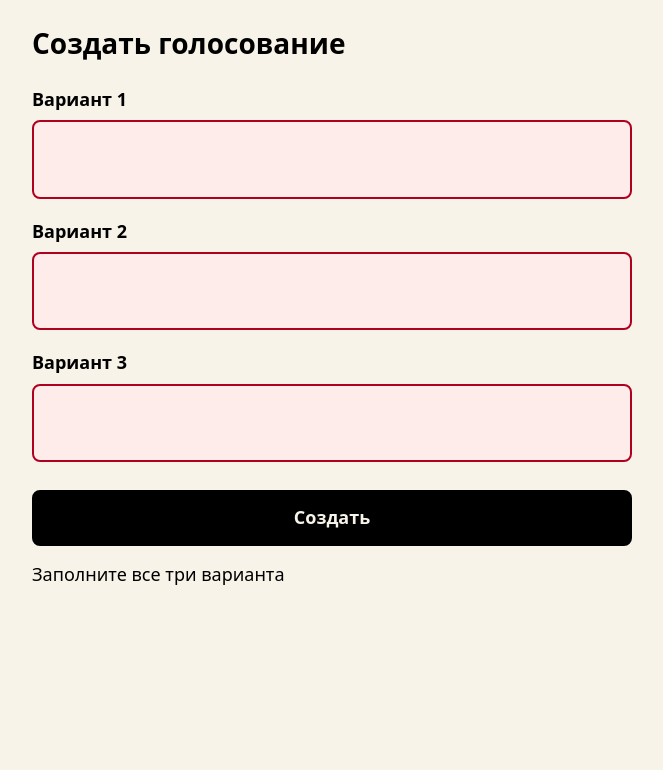
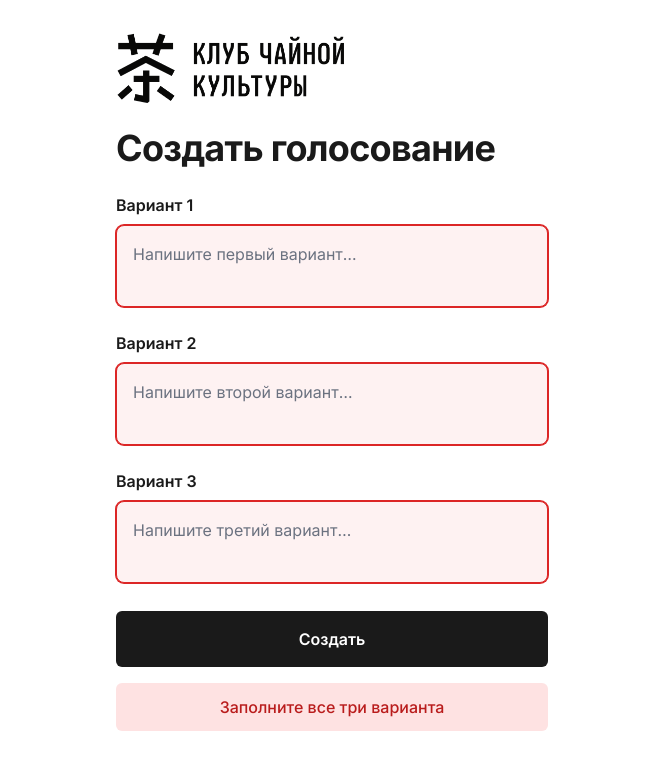
Before and after one commit to zufar574-oss/tea-app-voting, a plain HTML site: page index.html in a window 1280 px wide. Both pictures are taken after a click on the button "Создать". Shown: the whole page, without its empty margins (308-971 px from the left). Drawn offline with Linux system fonts and the light colour scheme.

Commit message:
Add files via upload

```diff
--- a/index.html
+++ b/index.html
@@ -4,25 +4,29 @@
   <meta charset="UTF-8">
   <meta name="viewport" content="width=device-width, initial-scale=1">
   <title>Голосование за чай</title>
-  <link rel="stylesheet" href="style.css?v=12">
+  <link rel="preconnect" href="https://fonts.googleapis.com">
+  <link rel="preconnect" href="https://fonts.gstatic.com" crossorigin>
+  <link href="https://fonts.googleapis.com/css2?family=Inter:wght@400;500;600;700;800&display=swap" rel="stylesheet">
+  <link rel="stylesheet" href="style.css?v=13">
 </head>
 <body>
   <main>
     <!-- Экран 1: форма создания голосования -->
     <section id="screen-form" hidden>
+      <img class="logo" src="logo.png?v=13" alt="Клуб чайной культуры" width="228" height="72">
       <h1>Создать голосование</h1>
 
       <label for="option_1">Вариант 1</label>
-      <textarea id="option_1" rows="2"></textarea>
+      <textarea id="option_1" rows="2" placeholder="Напишите первый вариант…"></textarea>
 
       <label for="option_2">Вариант 2</label>
-      <textarea id="option_2" rows="2"></textarea>
+      <textarea id="option_2" rows="2" placeholder="Напишите второй вариант…"></textarea>
 
       <label for="option_3">Вариант 3</label>
-      <textarea id="option_3" rows="2"></textarea>
+      <textarea id="option_3" rows="2" placeholder="Напишите третий вариант…"></textarea>
 
-      <button id="create-button" type="button">Создать</button>
-      <p id="form-message" class="message" role="alert"></p>
+      <button id="create-button" class="btn-primary" type="button">Создать</button>
+      <p id="form-message" class="error-message" role="alert"></p>
     </section>
 
     <!-- Экран 2: QR, счётчик, «Обновить» и «Подсчитать» -->
@@ -58,11 +62,11 @@
   </main>
 
   <!-- Номер после ?v= увеличиваем при каждом шаге, чтобы телефон не держал старые файлы -->
-  <script src="config.js?v=12"></script>
-  <script src="api.js?v=12"></script>
-  <script src="qrcode.js?v=12"></script>
-  <script src="host.js?v=12"></script>
-  <script src="guest.js?v=12"></script>
-  <script src="app.js?v=12"></script>
+  <script src="config.js?v=13"></script>
+  <script src="api.js?v=13"></script>
+  <script src="qrcode.js?v=13"></script>
+  <script src="host.js?v=13"></script>
+  <script src="guest.js?v=13"></script>
+  <script src="app.js?v=13"></script>
 </body>
 </html>
--- a/style.css
+++ b/style.css
@@ -1,57 +1,123 @@
-/* style.css — общий вид приложения: молочный фон, чёрный текст. */
+/* style.css — внешний вид приложения по гайду «Контекст_дизайн».
+   Белый фон, чёрный текст, шрифт Inter. Файл собирается по шагам 14а–14г:
+   сейчас оформлены основа и форма ведущего, остальные экраны получат оформление в 14б и 14в. */
+
+/* ---------- Палитра ---------- */
+:root {
+  --primary: #1a1a1a;           /* чёрный текст и основные кнопки */
+  --primary-hover: #000000;
+  --bg: #ffffff;
+  --bg-light: #fafafa;          /* фон полей */
+  --border: #e5e7eb;
+  --border-focus: #2563eb;      /* синий при фокусе */
+  --text-secondary: #6b7280;
+  --success: #059669;           /* рамка и галочка выбранного варианта */
+  --success-text: #047857;      /* зелёный текст «Голос принят» (контраст 5,48:1) */
+  --error: #dc2626;             /* рамка поля с ошибкой */
+  --error-text: #b91c1c;        /* текст ошибки (контраст на розовом 5,30:1) */
+  --error-bg: #fee2e2;
+  --error-field-bg: #fef2f2;
+  --divider: #f3f4f6;
+}
 
 [hidden] {
   display: none !important;
 }
 
+/* ---------- Основа ---------- */
 body {
   margin: 0;
-  padding: 24px;
-  background: #f7f3e8;
-  color: #000;
-  font-family: system-ui, sans-serif;
-  font-size: 18px;
-  line-height: 1.4;
+  background: var(--bg);
+  color: var(--primary);
+  font-family: 'Inter', system-ui, -apple-system, 'Segoe UI', Roboto, sans-serif;
+  font-size: 1rem;
+  line-height: 1.5;
+  min-height: 100vh;
+  min-height: 100dvh;
 }
 
+/* Контейнер: до 480px, поля 16–24px. Экраны с кнопками выровнены по верху. */
 main {
-  max-width: 600px;
+  box-sizing: border-box;
+  width: 100%;
+  max-width: 480px;
   margin: 0 auto;
+  padding: 24px 16px 48px;
+}
+
+@media (min-width: 640px) {
+  main {
+    padding: 32px 24px 64px;
+  }
 }
 
 h1 {
   margin: 0 0 24px;
-  font-size: 28px;
+  font-size: clamp(1.75rem, 6vw, 2.25rem);
+  font-weight: 700;
+  line-height: 1.15;
+  letter-spacing: -0.02em;
 }
 
 label {
   display: block;
-  margin: 20px 0 8px;
+  margin: 24px 0 8px;
+  font-size: 1rem;
   font-weight: 600;
 }
 
-/* Поля вариантов: растут по высоте вместе с текстом (см. host.js) */
+/* Логотип: только на экране создания голосования, 72px по высоте */
+.logo {
+  display: block;
+  height: 72px;
+  width: auto;
+  max-width: 100%;
+  margin: 0 0 24px;
+}
+
+/* ---------- Поля ввода ---------- */
+/* Поля растут по высоте вместе с текстом (см. host.js) */
 textarea {
   display: block;
   box-sizing: border-box;
   width: 100%;
-  min-height: 56px;
-  padding: 12px;
-  border: 2px solid #000;
+  min-height: 80px;
+  padding: 16px;
+  border: 1px solid var(--border);
   border-radius: 8px;
-  background: #fff;
-  color: #000;
+  background: var(--bg-light);
+  color: var(--primary);
   font: inherit;
+  font-size: 1rem;
   resize: none;
   overflow: hidden;
+  transition: border-color 0.2s ease, background-color 0.2s ease, box-shadow 0.2s ease;
+}
+
+textarea::placeholder {
+  color: var(--text-secondary);
+}
+
+textarea:focus {
+  background: var(--bg);
+  border-color: var(--border-focus);
+  box-shadow: 0 0 0 1px var(--border-focus);
+  outline: none;
 }
 
 /* Пустое поле после нажатия «Создать» */
 textarea.invalid {
-  border-color: #b00020;
-  background: #fdecea;
+  border-color: var(--error);
+  background: var(--error-field-bg);
+  box-shadow: 0 0 0 1px var(--error);
 }
 
+textarea:disabled {
+  opacity: 0.6;
+}
+
+/* ---------- Кнопки ---------- */
+/* Общая основа для всех кнопок; отдельные экраны уточняют её ниже */
 button {
   display: block;
   box-sizing: border-box;
@@ -59,23 +125,93 @@ button {
   min-height: 56px;
   margin-top: 28px;
   padding: 12px;
-  border: 2px solid #000;
+  border: 2px solid var(--primary);
   border-radius: 8px;
-  background: #000;
-  color: #f7f3e8;
+  background: var(--primary);
+  color: #ffffff;
   font: inherit;
   font-weight: 600;
+  cursor: pointer;
 }
 
-button:disabled,
-textarea:disabled {
-  opacity: 0.5;
+button:disabled {
+  opacity: 0.6;
+  cursor: not-allowed;
+}
+
+/* Основная кнопка: чёрная, 56px */
+.btn-primary {
+  display: flex;
+  align-items: center;
+  justify-content: center;
+  gap: 8px;
+  height: 56px;
+  padding: 0 16px;
+  border: none;
+  border-radius: 6px;
+  background: var(--primary);
+  color: #ffffff;
+  transition: transform 0.2s ease, box-shadow 0.25s ease, background-color 0.2s ease;
+}
+
+.btn-primary:active:not(:disabled) {
+  transform: scale(0.98);
+  box-shadow: 0 3px 8px rgba(26, 26, 26, 0.18);
+}
+
+.btn-primary:focus-visible {
+  outline: 3px solid var(--border-focus);
+  outline-offset: 3px;
+}
+
+/* Крутилка в кнопке, пока идёт запрос (кнопка в это время недоступна) */
+.btn-primary:disabled::before {
+  content: '';
+  flex: none;
+  width: 18px;
+  height: 18px;
+  border: 2px solid currentColor;
+  border-right-color: transparent;
+  border-radius: 50%;
+  animation: spin 0.8s linear infinite;
+}
+
+/* Наведение только там, где есть мышь: на телефоне кнопка не «залипает» */
+@media (hover: hover) {
+  .btn-primary:hover:not(:disabled) {
+    background: var(--primary-hover);
+    box-shadow: 0 8px 24px rgba(26, 26, 26, 0.22);
+  }
+}
+
+@keyframes spin {
+  to {
+    transform: rotate(360deg);
+  }
+}
+
+/* ---------- Сообщения ---------- */
+/* Ошибка под формой: розовый блок, пустой не показывается */
+.error-message {
+  margin: 16px 0 0;
+  padding: 12px;
+  border-radius: 6px;
+  background: var(--error-bg);
+  color: var(--error-text);
+  font-weight: 500;
+  text-align: center;
+}
+
+.error-message:empty {
+  display: none;
 }
 
 .message {
   min-height: 1.4em;
   margin: 16px 0 0;
 }
+
+/* ================= Дальше: пока в прежнем виде, оформим в шагах 14б и 14в ================= */
 
 /* Экран QR: квадрат на всю ширину экрана (в пределах полей), чёрный на белом */
 #qr-box {
@@ -125,7 +261,7 @@ textarea:disabled {
 
 /* Выбор гостя: рамка вокруг кнопки и галочка. Цвет кнопок у всех одинаковый. */
 .vote-button.selected {
-  outline: 3px solid #000;
+  outline: 3px solid var(--primary);
   outline-offset: 3px;
 }
 
@@ -167,7 +303,7 @@ textarea:disabled {
   justify-content: space-between;
   gap: 16px;
   padding: 16px 0;
-  border-bottom: 2px solid #000;
+  border-bottom: 2px solid var(--primary);
 }
 
 .result-text {
@@ -184,3 +320,14 @@ textarea:disabled {
   font-weight: 700;
   font-variant-numeric: tabular-nums;
 }
+
+/* ---------- Для тех, кому мешают анимации ---------- */
+@media (prefers-reduced-motion: reduce) {
+  *,
+  *::before,
+  *::after {
+    animation-duration: 0.01ms !important;
+    animation-iteration-count: 1 !important;
+    transition-duration: 0.01ms !important;
+  }
+}
```
Also changed, not shown: logo.png (added).
